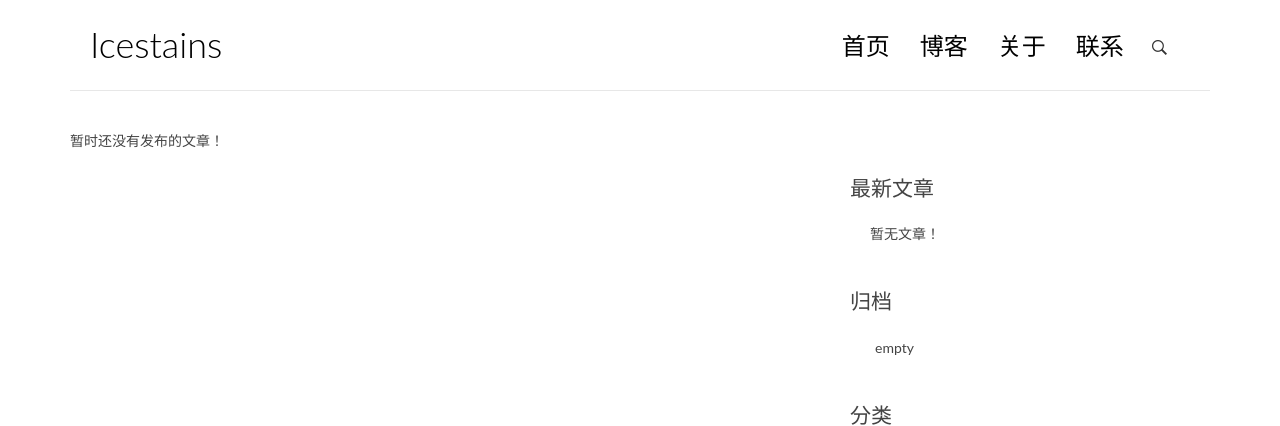
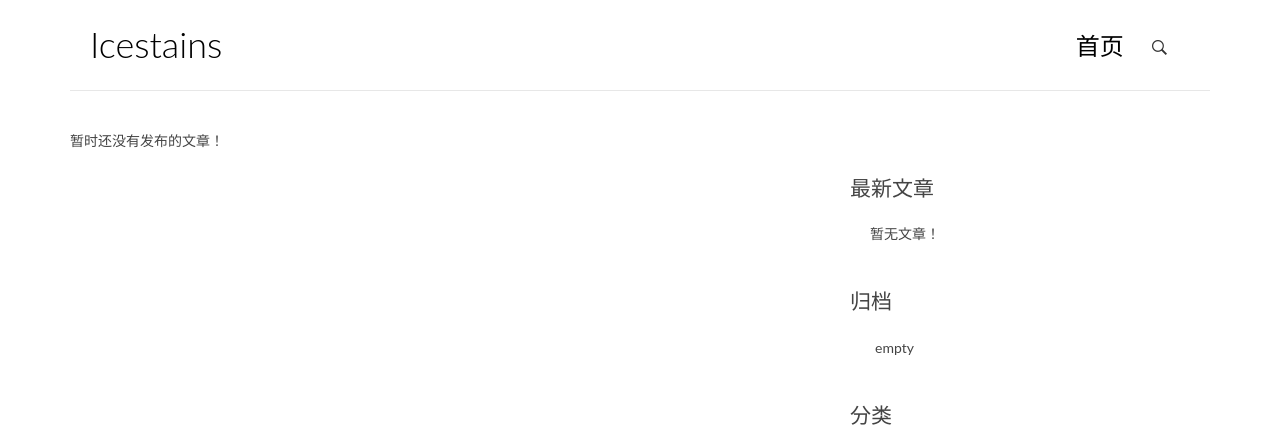
Before and after one commit to Icestains/myblog, a Django app: page / in a window 1280 px wide. Shown: the top 426 px of the page. Run offline with Django 3.2, Linux system fonts and the light colour scheme; data that the repository does not hold is empty; some libraries are stand-ins or nearby versions.

Commit message:
'releasereadme'

```diff
--- a/templates/base.html
+++ b/templates/base.html
@@ -46,9 +46,9 @@
                     <div class="collapse navbar-collapse" id="bs-example-navbar-collapse-1">
                         <ul class="nav navbar-nav navbar-right">
                             <li class="cl-effect-11"><a href="{% url 'blog:index' %}" data-hover="首页">首页</a></li>
-                            <li class="cl-effect-11"><a href="full-width.html" data-hover="博客">博客</a></li>
-                            <li class="cl-effect-11"><a href="about.html" data-hover="关于">关于</a></li>
-                            <li class="cl-effect-11"><a href="contact.html" data-hover="联系">联系</a></li>
+{#                            <li class="cl-effect-11"><a href="full-width.html" data-hover="博客">博客</a></li>#}
+{#                            <li class="cl-effect-11"><a href="about.html" data-hover="关于">关于</a></li>#}
+{#                            <li class="cl-effect-11"><a href="contact.html" data-hover="联系">联系</a></li>#}
                         </ul>
                     </div><!-- /.navbar-collapse -->
                 </nav>
```
